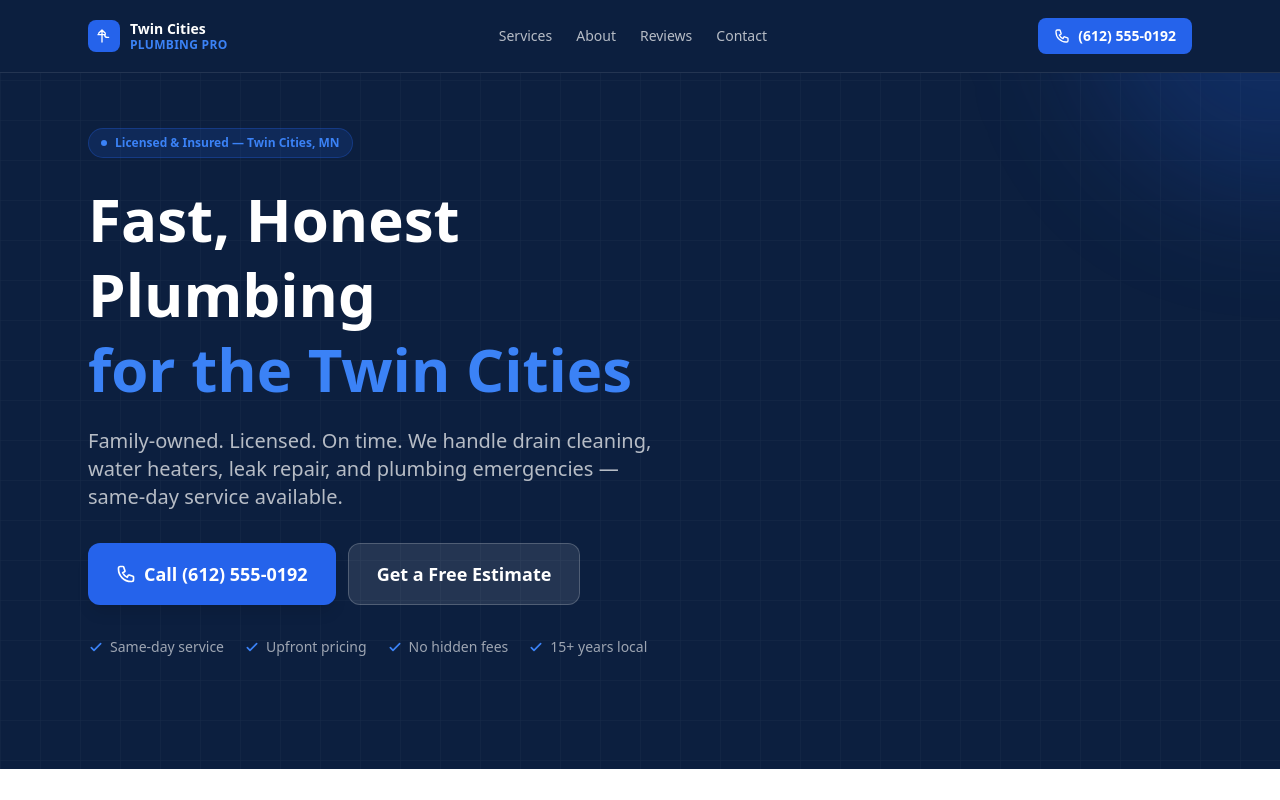
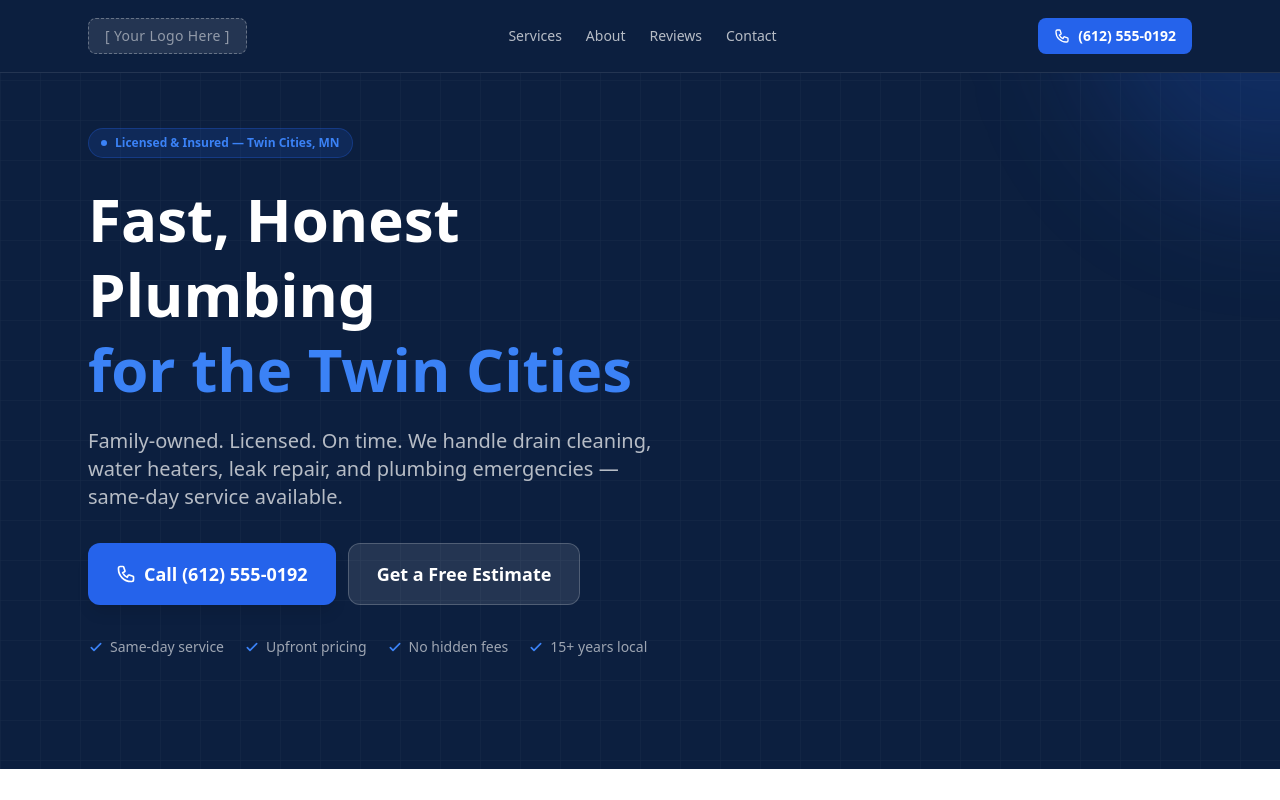
Before and after one commit to joshuamt888/twin-cities-plumbing-pro, a Next.js app: page / in a window 1280 px wide. Shown: the top 800 px of the page. Built offline with nearby package versions, Linux system fonts and the light colour scheme.

Commit message:
Replace logo with placeholder box

```diff
--- a/app/page.tsx
+++ b/app/page.tsx
@@ -165,17 +165,10 @@ function Header() {
   return (
     <header className="fixed top-0 left-0 right-0 z-50 bg-[var(--color-navy)] border-b border-white/10">
       <div className="max-w-6xl mx-auto px-4 sm:px-6 h-16 sm:h-18 flex items-center justify-between">
-        {/* Logo */}
+        {/* Logo placeholder */}
         <div className="flex items-center gap-2.5">
-          <div className="w-8 h-8 bg-[var(--color-pipe-accent)] rounded-lg flex items-center justify-center flex-shrink-0">
-            <svg className="w-4 h-4 text-white" fill="none" stroke="currentColor" viewBox="0 0 24 24">
-              <path strokeLinecap="round" strokeLinejoin="round" strokeWidth={2}
-                d="M3 10h11M9 21V3m0 0L4 8m5-5l5 5M13 10a4 4 0 004 4h2" />
-            </svg>
-          </div>
-          <div>
-            <p className="text-white font-bold text-sm leading-tight font-[var(--font-heading)]">Twin Cities</p>
-            <p className="text-[var(--color-pipe-bright)] text-xs leading-tight font-semibold tracking-wide">PLUMBING PRO</p>
+          <div className="h-9 px-4 bg-white/10 border border-dashed border-white/30 rounded-lg flex items-center justify-center">
+            <span className="text-white/50 text-sm font-medium tracking-wide">[ Your Logo Here ]</span>
           </div>
         </div>
 
@@ -624,13 +617,7 @@ function Footer() {
       <div className="max-w-6xl mx-auto px-4 sm:px-6">
         <div className="flex flex-col sm:flex-row items-center justify-between gap-4">
           <div className="flex items-center gap-2.5">
-            <div className="w-7 h-7 bg-[var(--color-pipe-accent)] rounded-lg flex items-center justify-center">
-              <svg className="w-3.5 h-3.5 text-white" fill="none" stroke="currentColor" viewBox="0 0 24 24">
-                <path strokeLinecap="round" strokeLinejoin="round" strokeWidth={2}
-                  d="M3 10h11M9 21V3m0 0L4 8m5-5l5 5M13 10a4 4 0 004 4h2" />
-              </svg>
-            </div>
-            <span className="text-white font-semibold text-sm font-[var(--font-heading)]">Twin Cities Plumbing Pro</span>
+            <span className="text-white/60 text-sm font-semibold font-[var(--font-heading)]">Twin Cities Plumbing Pro</span>
           </div>
           <div className="flex flex-wrap items-center gap-4 text-sm">
             <a href={PHONE_HREF} className="hover:text-white transition-colors">{PHONE}</a>
```
